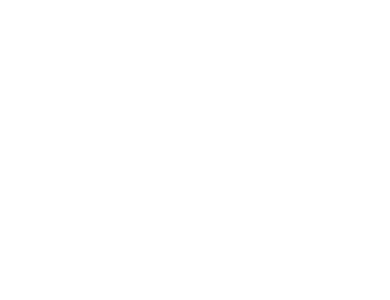
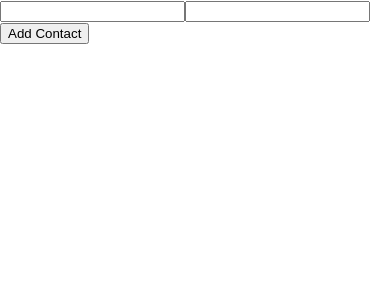
Before and after one commit to ICxodnik/goit-react-woolf-hw-03-phonebook, a React (Create React App) app: page / in a window 390 px wide. Shown: the top 300 px of the page. Built offline with nearby package versions, Linux system fonts and the light colour scheme.

Commit message:
add phoneBook

```diff
--- a/package.json
+++ b/package.json
@@ -7,6 +7,7 @@
     "@testing-library/jest-dom": "^5.16.3",
     "@testing-library/react": "^12.1.4",
     "@testing-library/user-event": "^13.5.0",
+    "nanoid": "^5.0.7",
     "react": "^18.1.0",
     "react-dom": "^18.1.0",
     "react-scripts": "5.0.1",
--- a/src/App.jsx
+++ b/src/App.jsx
@@ -1,3 +1,9 @@
+import PhoneBook from 'components/PhoneBook';
+
 export const App = () => {
-  return <div></div>;
+  return (
+    <div>
+      <PhoneBook />
+    </div>
+  );
 };
--- /dev/null
+++ b/src/components/PhoneBook/index.jsx
@@ -0,0 +1,56 @@
+import css from 'components/PhoneBook/index.module.css';
+import PropTypes from 'prop-types';
+import React, { Component } from 'react';
+import { nanoid } from 'nanoid';
+
+export default class PhoneBook extends Component {
+  //   static propTypes = {second: third}
+  state = {
+    contacts: [],
+    name: '',
+  };
+
+  handleSubmit = e => {
+    e.preventDefault();
+    const form = e.currentTarget;
+    const user = {
+      name: form.elements.name.value,
+      number: form.elements.number.value,
+      id: nanoid(),
+    };
+    this.setState(prevState => {
+      return {
+        contacts: [...prevState.contacts, user],
+      };
+    });
+  };
+
+  render() {
+    return (
+      <div>
+        <form onSubmit={this.handleSubmit}>
+          <input
+            type="text"
+            name="name"
+            pattern="^[a-zA-Zа-яА-Я]+(([' \-][a-zA-Zа-яА-Я ])?[a-zA-Zа-яА-Я]*)*$"
+            title="Name may contain only letters, apostrophe, dash and spaces. For example Adrian, Jacob Mercer, Charles de Batz de Castelmore d'Artagnan"
+            required
+          />
+          <input
+            type="tel"
+            name="number"
+            pattern="\+?\d{1,4}?[\-.\s]?\(?\d{1,3}?\)?[\-.\s]?\d{1,4}[\-.\s]?\d{1,4}[\-.\s]?\d{1,9}"
+            title="Phone number must be digits and can contain spaces, dashes, parentheses and can start with +"
+            required
+          />
+          <button type="submit">Add Contact</button>
+        </form>
+        <ul>
+          {this.state.contacts.map(x => (
+            <li key={x.id}>{x.name}</li>
+          ))}
+        </ul>
+      </div>
+    );
+  }
+}
```
Also changed, not shown: src/components/PhoneBook/index.module.css (added), 1 other file (tests, documents, lock files or other folders).
